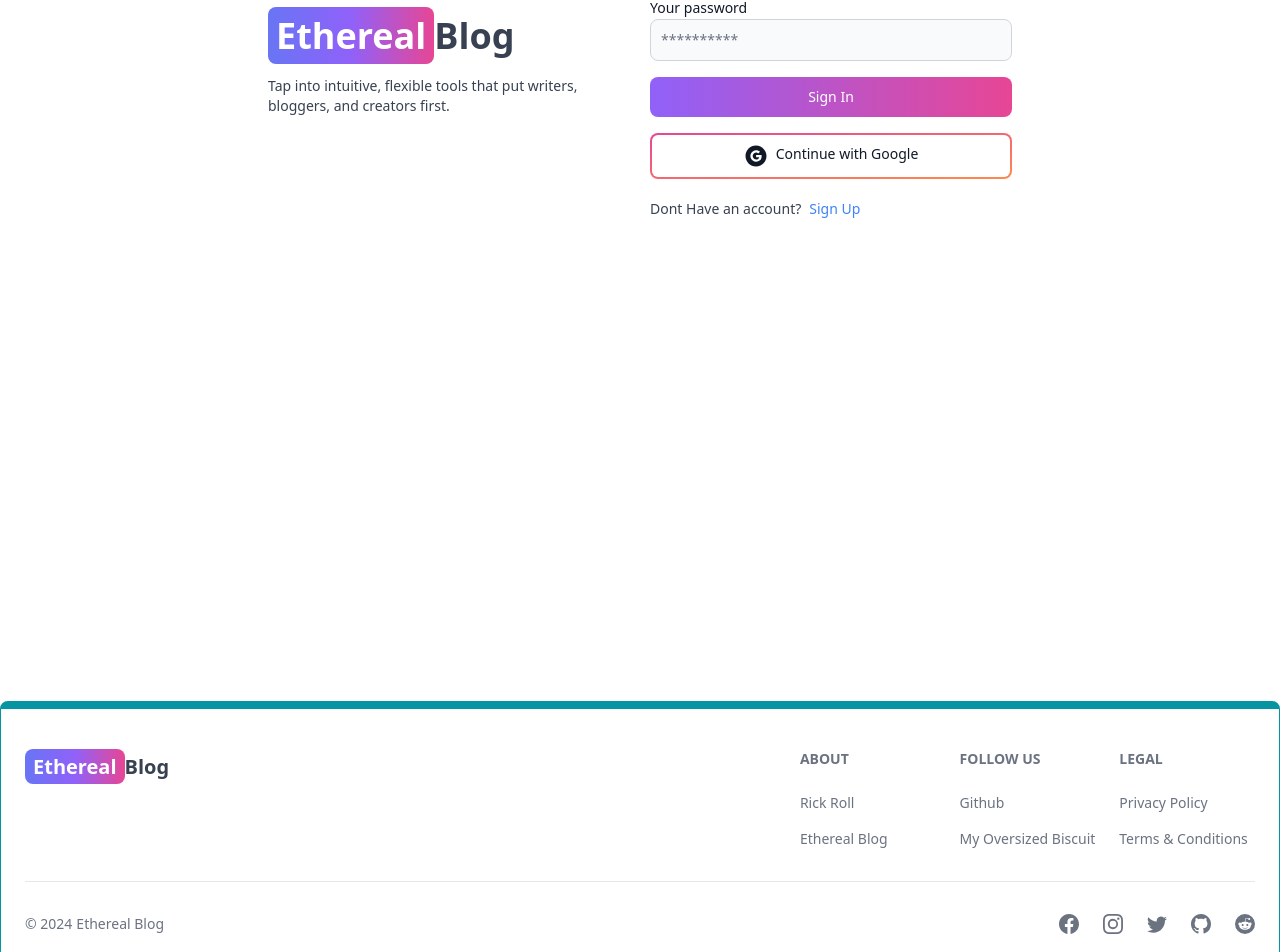
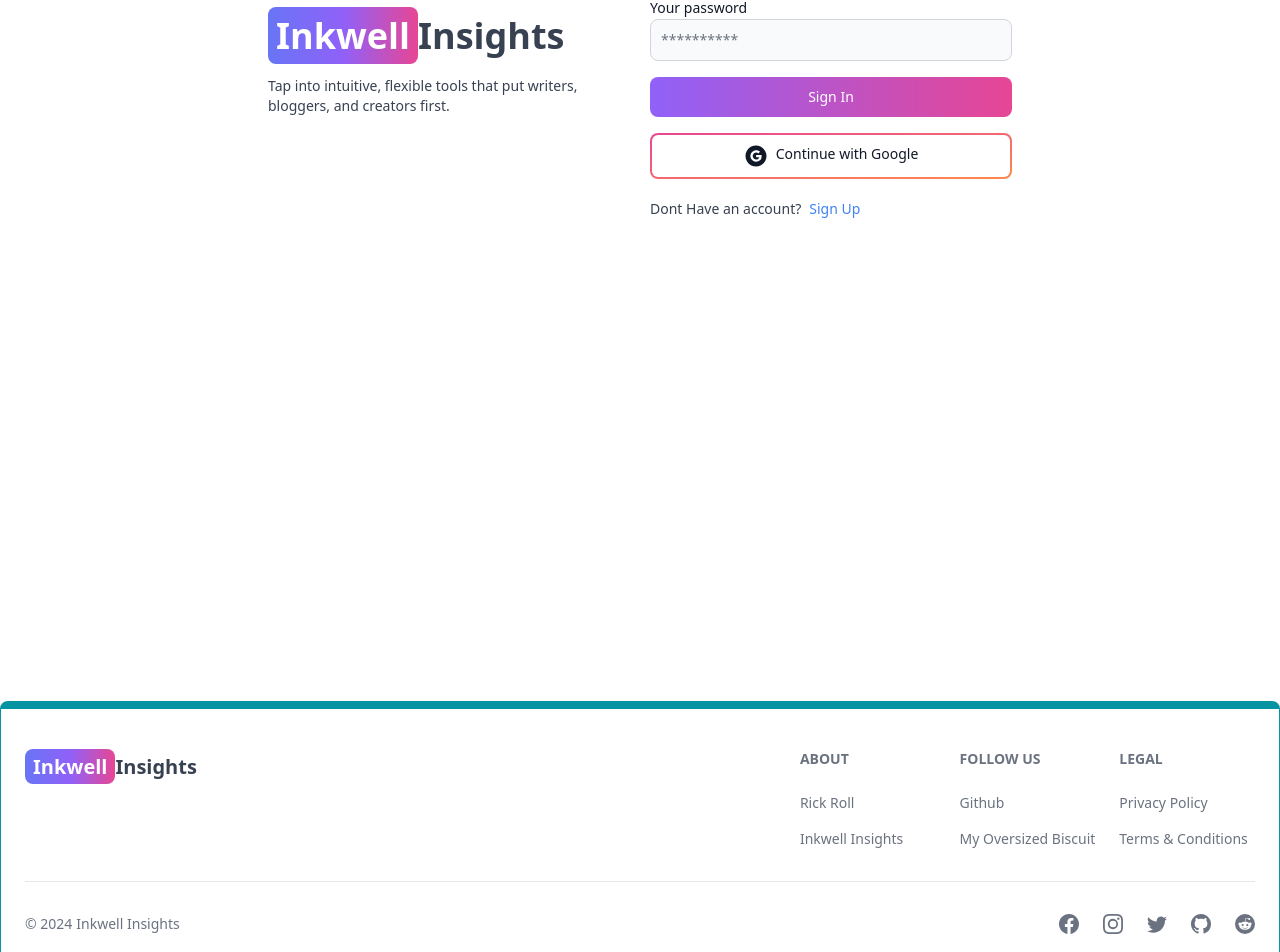
Before and after one commit to patel37/Inkwell-Insights-A-Blogging-Website, a React (Vite) app in the folder client/: page /sign-in in a window 1280 px wide. Shown: the part 243-1195 px from the top of the page. Built offline with nearby package versions, Linux system fonts and the light colour scheme; no server answers.

Commit message:
made alters

```diff
--- a/client/index.html
+++ b/client/index.html
@@ -3,7 +3,7 @@
   <head>
     <meta charset="UTF-8" />
     <meta name="viewport" content="width=device-width, initial-scale=1.0" />
-    <title>Ethereal Blog</title>
+    <title>Inkwell insights</title>
   </head>
   <body>
     <div id="root"></div>
--- a/client/src/components/Footer.jsx
+++ b/client/src/components/Footer.jsx
@@ -19,9 +19,9 @@
               className="self-center whitespace-nowrap text-lg sm:text-xl font-semibold dark:text-white"
             >
               <span className="px-2 py-1 bg-gradient-to-r from-indigo-500 via-purple-500 to-pink-500 rounded-lg text-white">
-                Ethereal
+                Inkwell
               </span>
-              Blog
+              Insights
             </Link>
           </div>
           <div className="grid grid-cols-2 gap-8 mt-4 sm:grid-cols-3 sm:gap-6">
@@ -40,7 +40,7 @@
                   target="_blank"
                   rel="noopener noreferrer"
                 >
-                  Ethereal Blog
+                  Inkwell Insights
                 </Footer.Link>
               </Footer.LinkGroup>
             </div>
@@ -88,14 +88,14 @@
         <div className="w-full sm:flex sm:items-center sm:justify-between">
           <Footer.Copyright
             href=""
-            by="Ethereal Blog"
+            by="Inkwell Insights"
             year={new Date().getFullYear()}
           />
           <div className="flex gap-6 sm:mt-0 mt-4 sm:justify-center">
             <Footer.Icon href="#" icon={BsFacebook} />
             <Footer.Icon href="#" icon={BsInstagram} />
             <Footer.Icon href="#" icon={BsTwitter} />
-            <Footer.Icon href="#" icon={BsGithub} />
+            <Footer.Icon href="https://github.com/Nithin1729S/Blogging-Website" icon={BsGithub} />
             <Footer.Icon href="#" icon={BsReddit} />
           </div>
         </div>
--- a/client/src/pages/About.jsx
+++ b/client/src/pages/About.jsx
@@ -4,7 +4,7 @@
       <div className='max-w-2xl mx-auto p-3 text-center'>
         <div>
           <h1 className='text-3xl font font-semibold text-center my-7'>
-            About Ethereal Blog
+            About Inkwell Insights
           </h1>
           <div className='text-md text-gray-500 flex flex-col gap-6'>
             <p>
--- a/client/src/pages/SignIn.jsx
+++ b/client/src/pages/SignIn.jsx
@@ -49,9 +49,9 @@
         <div className='flex-1'>
           <Link to='/' className='font-bold dark:text-white text-4xl'>
             <span className='px-2 py-1 bg-gradient-to-r from-indigo-500 via-purple-500 to-pink-500 rounded-lg text-white'>
-              Ethereal
+              Inkwell
             </span>
-            Blog
+            Insights
           </Link>
           <p className='text-sm mt-5'>
           Tap into intuitive, flexible tools that put writers, bloggers, and
--- a/client/src/pages/SignUp.jsx
+++ b/client/src/pages/SignUp.jsx
@@ -44,9 +44,9 @@
         <div className='flex-1'>
           <Link to='/' className='font-bold dark:text-white text-4xl'>
             <span className='px-2 py-1 bg-gradient-to-r from-indigo-500 via-purple-500 to-pink-500 rounded-lg text-white'>
-              Ethereal
+              Inkwell
             </span>
-            Blog
+            Insights
           </Link>
           <p className='text-sm mt-5'>
             This is a demo project. You can sign up with your email and password
```
